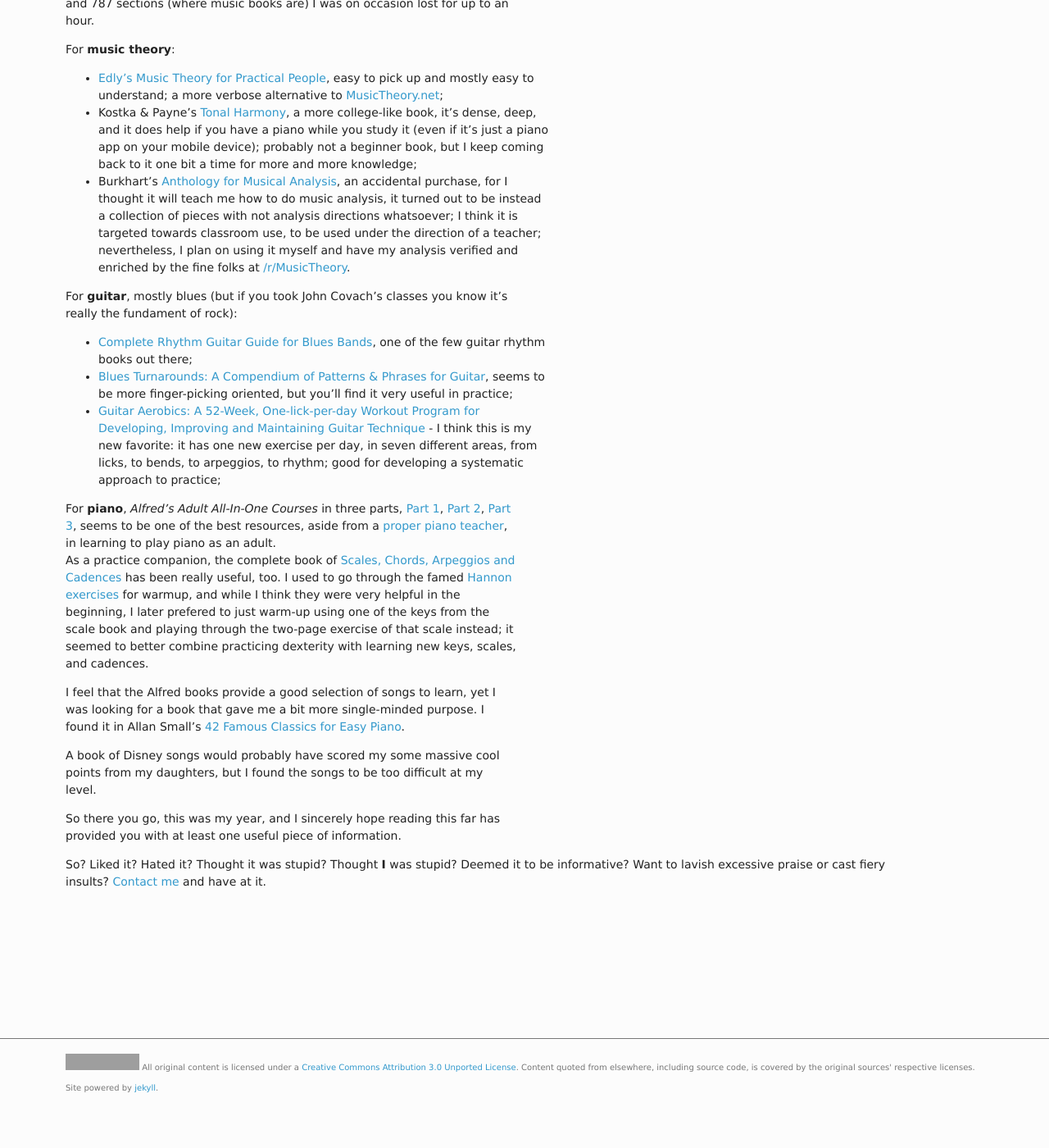
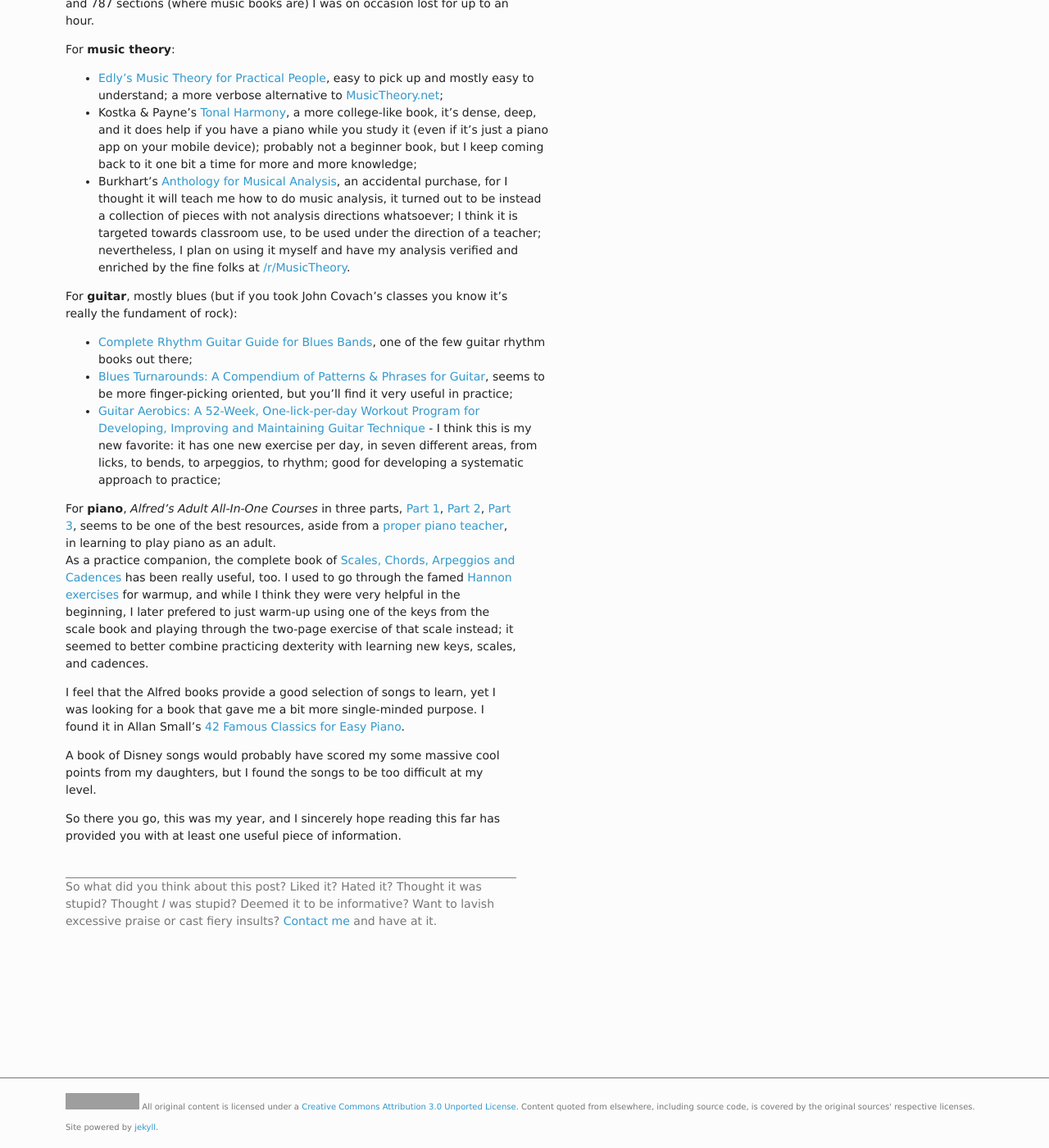
Before and after one commit to AYearOf/ayearof.github.io, a Jekyll site: the page built from _posts/2015-12-30-2015_in_review.md, in a window 1280 px wide and 1400 px high, scrolled down 6010 px. Shown: the whole window at 82% size. Built offline with Jekyll 4.4.1, drawn with Linux system fonts in a browser that asks for light colours; before the commit the page ends 7362 px from its top, so only the background shows below that; grey boxes are pictures that could not be loaded.

Commit message:
Updated feedback request

```diff
--- a/_layouts/post.html
+++ b/_layouts/post.html
@@ -18,7 +18,7 @@
 	</div>
 
 	<footer class="feedback">
-		So? Liked it? Hated it? Thought it was stupid? Thought <strong>I</strong> was stupid? Deemed it to be informative? Want to lavish excessive praise or cast fiery insults?  <a href="/contact.html">Contact me</a> and have at it.
+		So what did you think about this post? Liked it? Hated it? Thought it was stupid? Thought <em>I</em> was stupid? Deemed it to be informative? Want to lavish excessive praise or cast fiery insults?  <a href="/contact.html">Contact me</a> and have at it.
 	</footer>
 
 </article>
--- a/media/css/main.css
+++ b/media/css/main.css
@@ -41,15 +41,21 @@
 	padding-bottom: 40px;
 	min-height: 130px;
 }
+article { margin-bottom: 100px; }
 article h1, article h2, article h3, article h4, article h5, article h6,
 article p, article blockquote, article ul {
 	max-width: 550px;
 	padding-right: 100px;
 }
-article { margin-bottom: 100px; }
 article h1 {
 	font-size: 2em;
 	margin-bottom: 0.5em;
+}
+article footer.feedback {
+    color: #777;
+    max-width: 550px;
+    margin-top: 40px;
+    border-top: 1px solid gray;
 }
 .post .date {
 	float: none;
```
